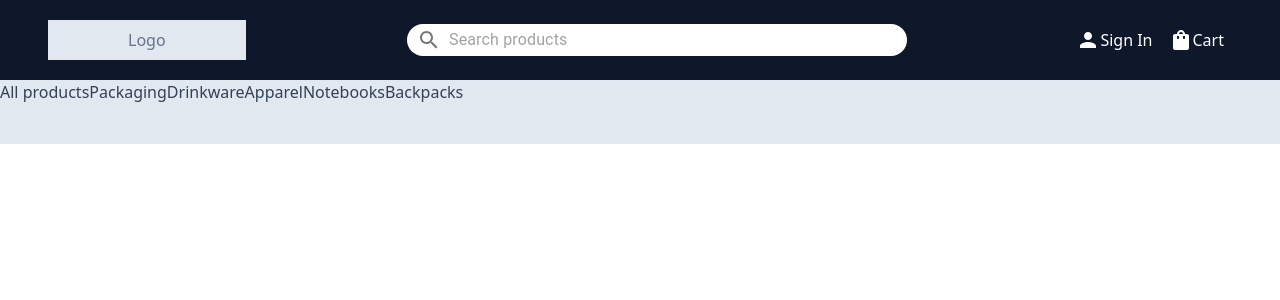
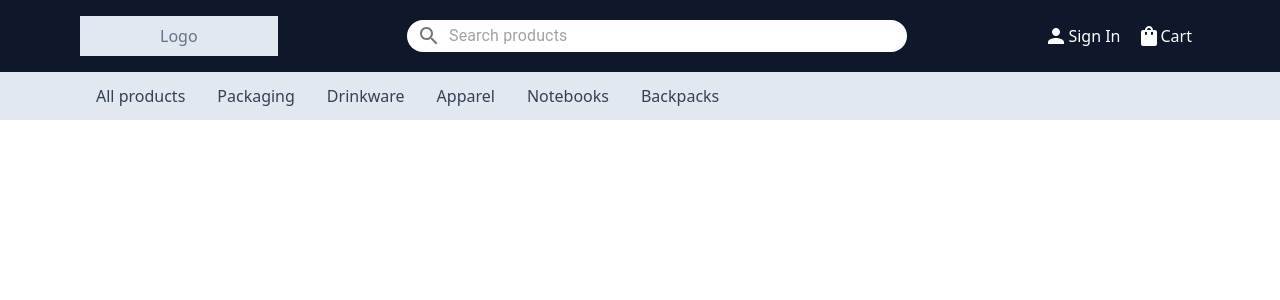
Before and after one commit to manzonlucas/react-mui-challenge, a React (Create React App) app: page / in a window 1280 px wide. Shown: the top 300 px of the page. Built offline with nearby package versions, Linux system fonts and the light colour scheme.

Commit message:
add finished header>navBar

```diff
--- a/src/components/Header/index.jsx
+++ b/src/components/Header/index.jsx
@@ -5,8 +5,8 @@ import NavBar from "./navBar";
 export default function Header() {
   return (
     <>
-      <header className="bg-slate-900 h-20 flex items-center justify-between text-white">
-        <span className="bg-slate-200 text-slate-500 px-20 py-2 mx-12">Logo</span>
+      <header className="bg-slate-900 flex items-center justify-between text-white py-4 px-20">
+        <span className="bg-slate-200 text-slate-500 px-20 py-2">Logo</span>
         <SearchBar />
         <UserButtons />
       </header>
--- a/src/components/Header/navBar.jsx
+++ b/src/components/Header/navBar.jsx
@@ -1,12 +1,14 @@
 export default function NavBar() {
+
+  const navLinks = ['All products', 'Packaging', 'Drinkware', 'Apparel', 'Notebooks', 'Backpacks'];
+
   return (
-    <nav className="h-16 bg-slate-200 text-slate-700">
-      <a href="/">All products</a>
-      <a href="/">Packaging</a>
-      <a href="/">Drinkware</a>
-      <a href="/">Apparel</a>
-      <a href="/">Notebooks</a>
-      <a href="/">Backpacks</a>
+    <nav className="py-3 px-20 bg-slate-200 text-slate-700">
+      {navLinks.map(link => {
+        return (
+          <a href="/" className="p-4">{link}</a>
+        )
+      })}
     </nav>
   )
 }
--- a/src/components/Header/userButtons.jsx
+++ b/src/components/Header/userButtons.jsx
@@ -3,7 +3,7 @@ import ShoppingBagIcon from '@mui/icons-material/ShoppingBag';
 
 export default function UserButtons() {
   return (
-    <section className="flex justify-around text-white py-2 mx-12">
+    <section className="flex justify-around text-white py-2">
       <a href="/" className='mx-2 flex align-center space-around'>
         <PersonIcon />
         <span>Sign In</span>
```
